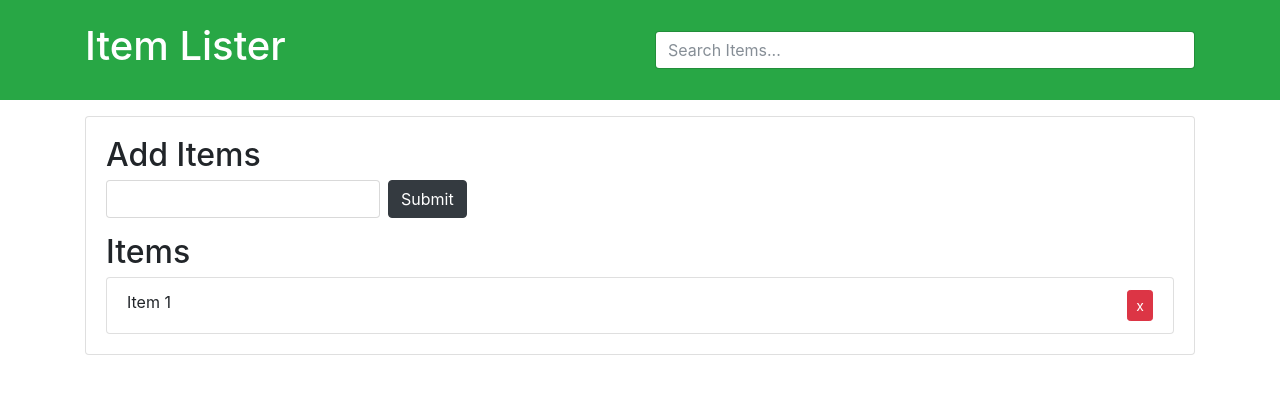
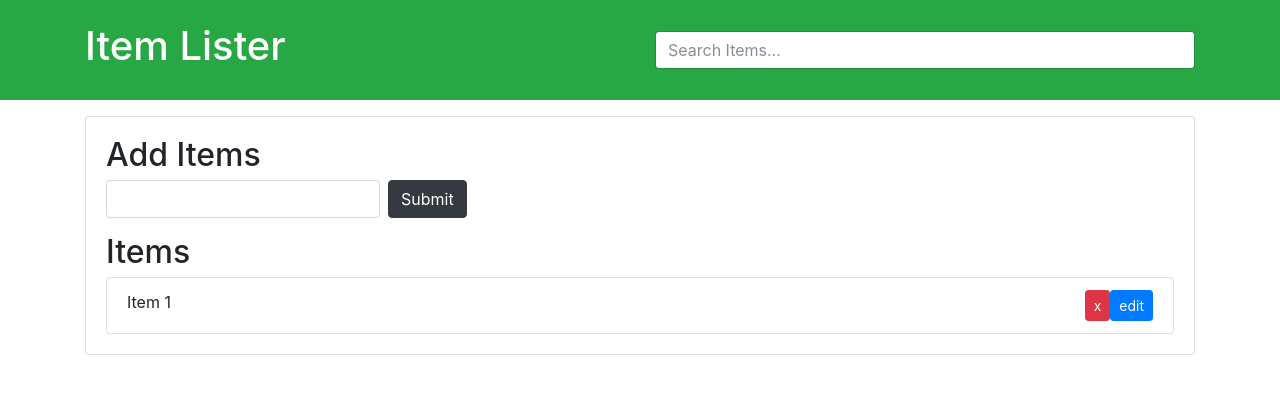
Before and after one commit to RamanAgrawal/Item-Lister, a plain HTML site: page index.html in a window 1280 px wide. Drawn offline with nearby package versions, Linux system fonts and the light colour scheme.

Commit message:
added edit button

```diff
--- a/index.html
+++ b/index.html
@@ -29,7 +29,7 @@
         </form>
         <h2 class="title">Items</h2>
         <ul id="items" class="list-group">
-          <li class="list-group-item">Item 1 <button class="btn btn-danger btn-sm float-right delete">x</button></li>
+          <li class="list-group-item">Item 1 <button class="btn btn-primary btn-sm float-right ">edit</button><button class="btn btn-danger btn-sm float-right delete">x</button></li>
 
         </ul>
        </div>
```
